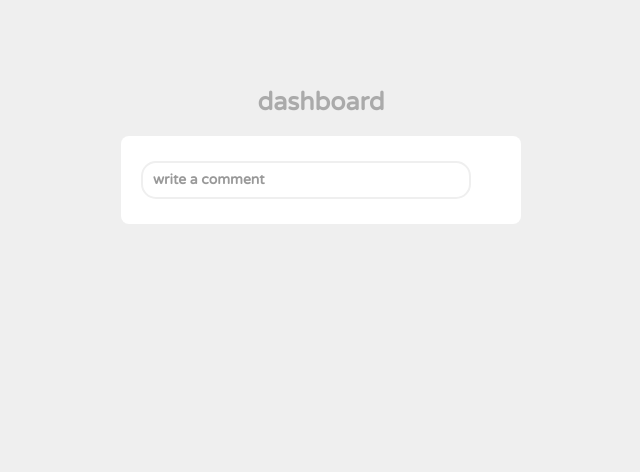
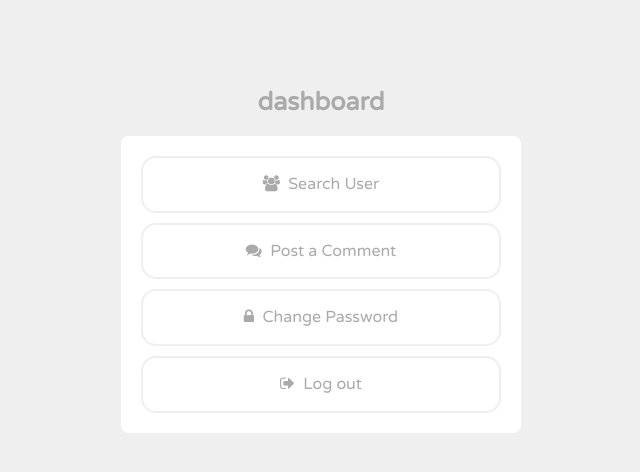
Before and after one commit to thaislins/pocs-web-security, a PHP site: page /dashboard.php in a window 1280 px wide. Shown: the top 472 px of the page, without its empty margins (319-959 px from the left). Run offline with PHP 8.4, Linux system fonts and the light colour scheme; some libraries are stand-ins or nearby versions.

Commit message:
Add dashboard buttons

```diff
--- a/app/dashboard.php
+++ b/app/dashboard.php
@@ -8,16 +8,22 @@ include('layout/headers.php');
 	<div class="logo">dashboard</div>
 	<!-- Main Form -->
 	<div class="login-form-1">
-		<form id="register-form" class="text-left">
-			<div class="main-login-form">
-				<div class="login-group">
-					<div class="form-group">
-						<label for="reg_username" class="sr-only">Username</label>
-						<input type="text" class="form-control" id="reg_username" name="reg_username" placeholder="write a comment">
-					</div>
-				</div>
+		<div class="main-login-form">
+			<div class="login-group buttons-group">
+				<a href="#" class="custom-button">
+					<i class="fa fa-users"></i>&nbsp; <span>Search User</span>
+				</a>
+				<a href="#" class="custom-button">
+					<i class="fa fa-comments"></i>&nbsp; <span>Post a Comment</span>
+				</a>
+				<a href="#" class="custom-button">
+					<i class="fa fa-lock"></i>&nbsp; <span>Change Password</span>
+				</a>
+				<a href="#" class="custom-button">
+					<i class="fa fa-sign-out"></i>&nbsp; <span>Log out</span>
+				</a>
 			</div>
-		</form>
+		</div>
 	</div>
 	<!-- end:Main Form -->
 </div>
--- a/app/styles/styles.css
+++ b/app/styles/styles.css
@@ -298,3 +298,18 @@ label:hover:before {
   margin-top: 30px;
   padding: 10px 100px;
 }
+
+
+/* -- Custom Styles -- */
+.custom-button {
+  display: block;
+  border: 2px solid #efefef;
+  padding: 15px 20px;
+  border-radius: 15px;
+  margin: 10px 0;
+  font-size: 16px;
+}
+
+.custom-button:hover {
+  background-color: #fafafa
+}
```
